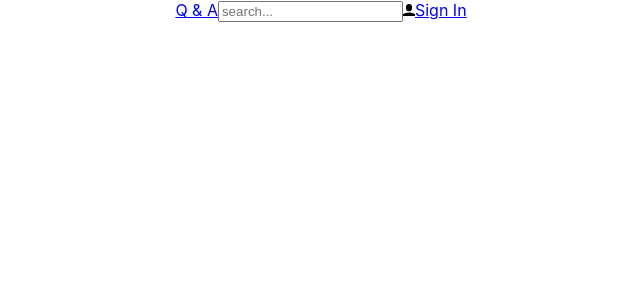
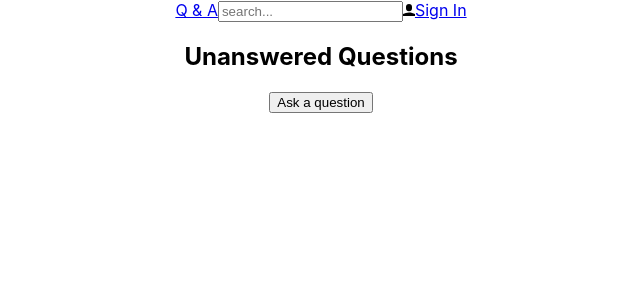
Before and after one commit to KorobetskayaAA/QandA, a React (Create React App) app in the folder frontend/: page / in a window 1280 px wide. Shown: the top 300 px of the page, without its empty margins (319-959 px from the left). Built offline with nearby package versions, Linux system fonts and the light colour scheme.

Commit message:
Home Page component

```diff
--- a/frontend/src/App.tsx
+++ b/frontend/src/App.tsx
@@ -2,11 +2,13 @@
 import logo from './logo.svg';
 import './App.css';
 import { Header } from './Header';
+import { HomePage } from './HomePage';
 
 function App() {
   return (
     <div className="App">
       <Header />
+      <HomePage />
     </div>
   );
 }
--- /dev/null
+++ b/frontend/src/HomePage.tsx
@@ -0,0 +1,10 @@
+import React from 'react';
+
+export const HomePage = () => (
+  <div>
+    <div>
+      <h2>Unanswered Questions</h2>
+      <button>Ask a question</button>
+    </div>
+  </div>
+);
```
